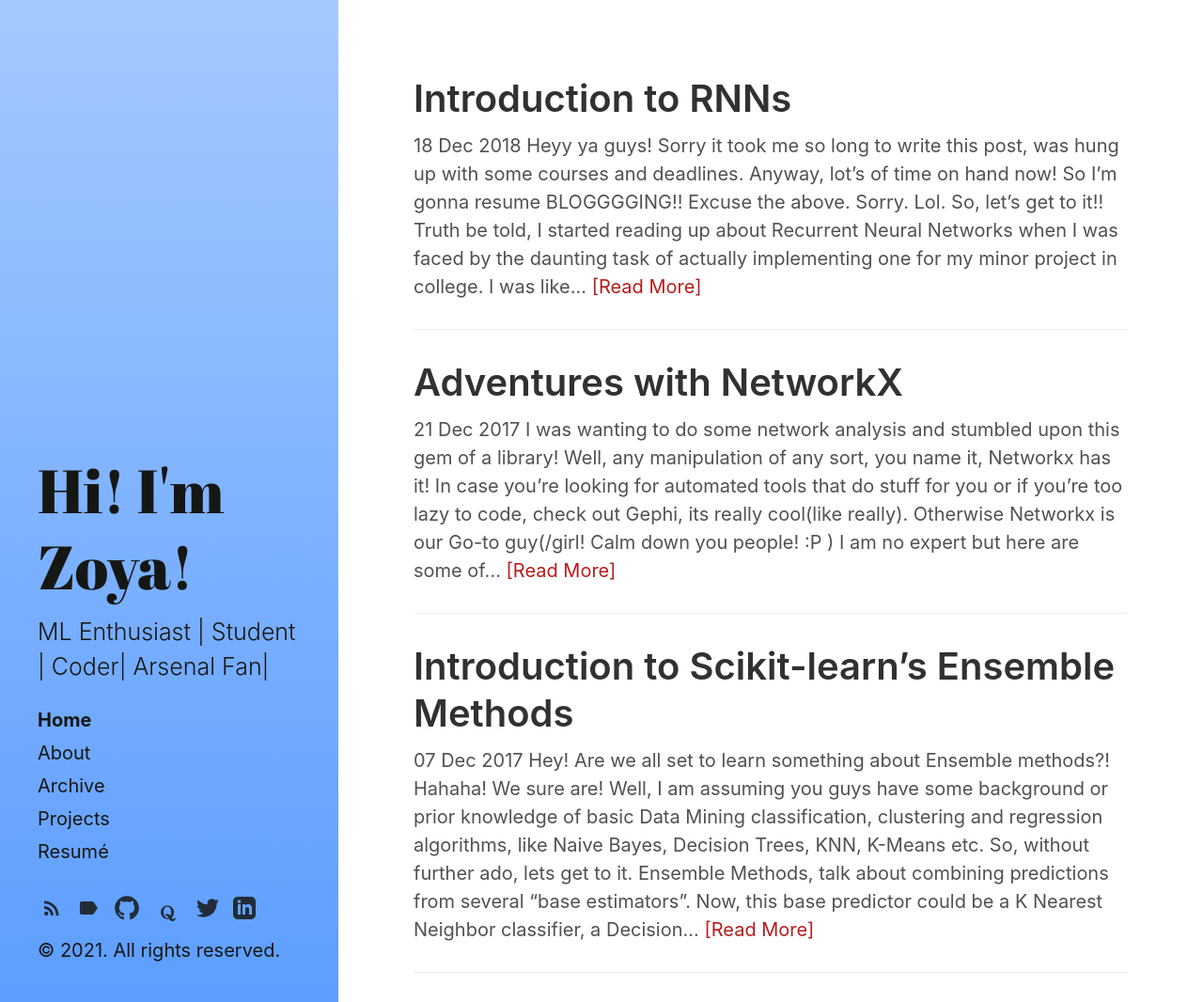
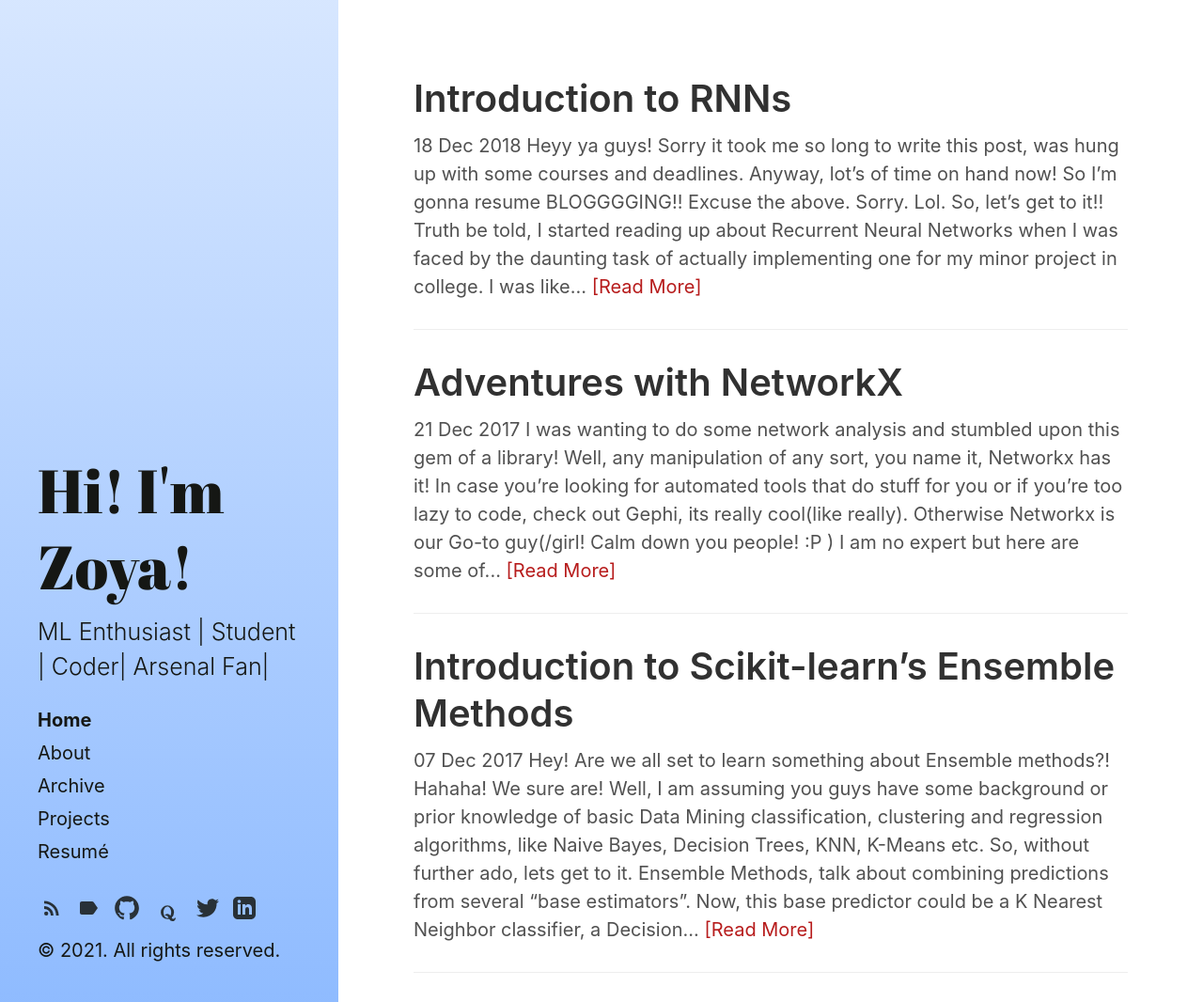
Before and after one commit to zeddmaxx/zeddmaxx.github.io, a Jekyll site: the page built from index.html, in a window 1280 px wide. Shown: the whole page at 94% size. Built offline with Jekyll 4.4.1, drawn with Linux system fonts in a browser that asks for light colours; the list of posts is cut into pages by our own code.

Commit message:
Updating color

```diff
--- a/assets/css/main.scss
+++ b/assets/css/main.scss
@@ -2,7 +2,7 @@
 # Use a comment to ensure Jekyll reads the file to be transformed into CSS later
 # only main files contain this front matter, not partials.
 ---
-$sidebar-bg-color: #80b3ff;
+$sidebar-bg-color: #b3d1ff;
 $link-color: #B71C1C;
 $sidebar-sticky: true;
 $layout-reverse: false;
```
